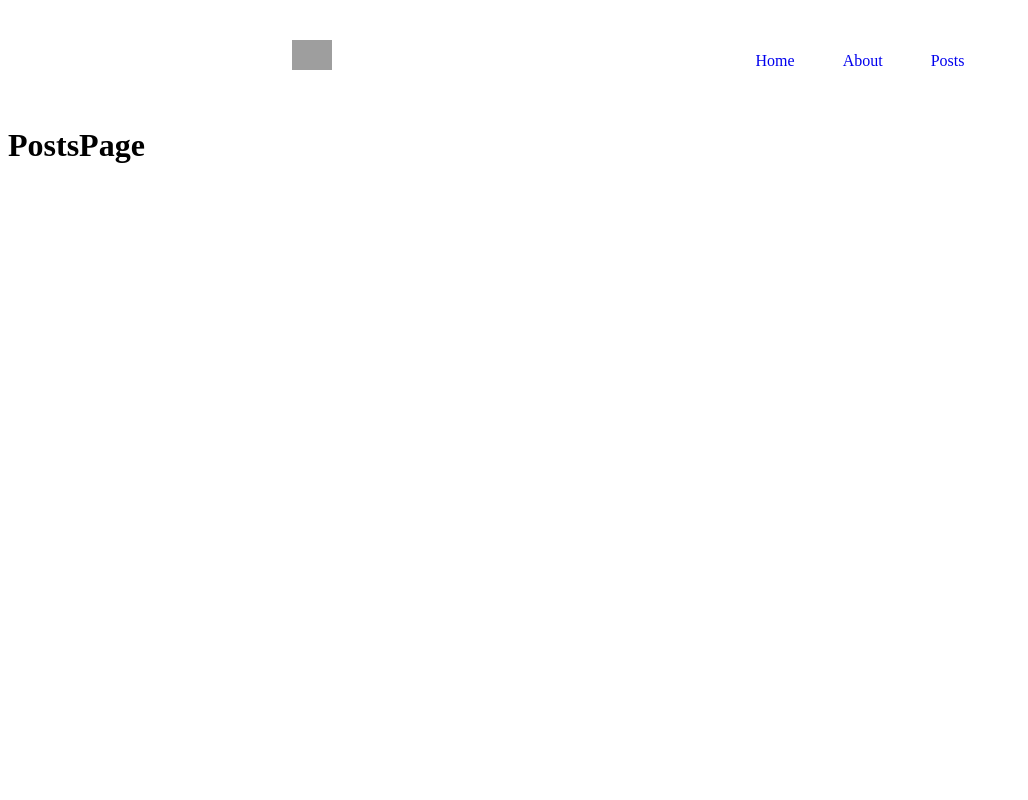
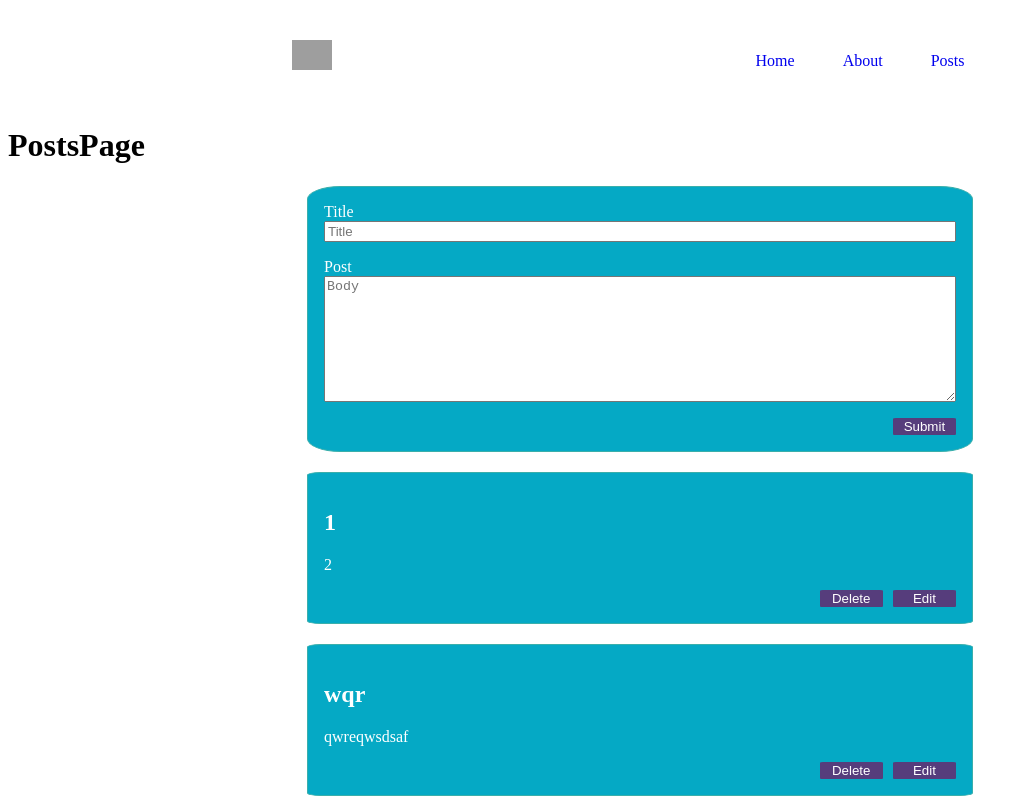
Before and after one commit to Artem2313/basic, a React (Create React App) app: page /posts in a window 1280 px wide. Shown: the top 800 px of the page, without its empty margins (0-1028 px from the left). Built offline with nearby package versions, Linux system fonts and the light colour scheme; data requests are answered from the project's data file; grey boxes are pictures that could not be loaded.

Commit message:
almost done

```diff
--- a/db.json
+++ b/db.json
@@ -1,13 +1,8 @@
 {
   "posts": [
     {
-      "title": "Next.jsx",
-      "body": "ffsaf122",
-      "id": 3
-    },
-    {
-      "title": "asfadsf",
-      "body": "asfdasf232",
+      "title": "1",
+      "body": "2",
       "id": 4
     },
     {
@@ -34,6 +29,11 @@
       "title": "fdsaf",
       "body": "safdas",
       "id": 9
+    },
+    {
+      "title": "23",
+      "body": "23",
+      "id": 11
     }
   ]
 }
--- a/src/component/Modal/Modal.jsx
+++ b/src/component/Modal/Modal.jsx
@@ -35,13 +35,13 @@ export default class Modal extends Component {
       return;
     }
 
-    this.props.onCloseModal();
+    this.props.onHandleModal();
   };
 
   handleKeyPress = e => {
     if (e.code !== 'Escape') return;
 
-    this.props.onCloseModal();
+    this.props.onHandleModal();
   };
 
   handleChange = e => {
@@ -57,11 +57,11 @@ export default class Modal extends Component {
     const data = { title, body };
     onUpdatePost({ id, data });
     this.setState({ title: '', body: '' });
-    this.props.onCloseModal();
+    this.props.onHandleModal();
   };
 
   render() {
-    const { onCloseModal } = this.props;
+    const { onHandleModal } = this.props;
     const { title, body } = this.state;
     return (
       <BackDropCss ref={this.backdropRef} onClick={this.handleBackdropClick}>
@@ -84,7 +84,7 @@ export default class Modal extends Component {
               <Submit type="submit" value="Submit" />
             </FlexDiv>
           </Form>
-          <Button type="button" onClick={() => onCloseModal()}>
+          <Button type="button" onClick={() => onHandleModal()}>
             Close
           </Button>
         </ModalCss>
@@ -99,6 +99,6 @@ Modal.propTypes = {
     body: PropTypes.string.isRequired,
     id: PropTypes.number.isRequired,
   }).isRequired,
-  onCloseModal: PropTypes.func.isRequired,
+  onHandleModal: PropTypes.func.isRequired,
   onUpdatePost: PropTypes.func.isRequired,
 };
--- a/src/component/Post/Post.jsx
+++ b/src/component/Post/Post.jsx
@@ -1,5 +1,6 @@
 import React from 'react';
 import PropTypes from 'prop-types';
+
 import { Container, Button, FlexDiv } from './PostStyles';
 
 const Post = ({ post: { title, body, id }, onDelete, onEdit }) => (
--- /dev/null
+++ b/src/component/PostsList/PostsList.jsx
@@ -0,0 +1,16 @@
+import React from 'react';
+import { Link, withRouter } from 'react-router-dom';
+import Post from '../Post/Post';
+
+const PostList = ({ posts, onDelete, onEdit, match }) =>
+  posts.map(post => (
+    <Post key={post.id} post={post} onDelete={onDelete} onEdit={onEdit}>
+      {
+        <Link to={`${match.path}/${post.id}`}>
+          <h1>To The Post</h1>
+        </Link>
+      }
+    </Post>
+  ));
+
+export default withRouter(PostList);
--- a/src/pages/PostPage/PostPage.jsx
+++ b/src/pages/PostPage/PostPage.jsx
@@ -1,12 +1,28 @@
 import React, { Component } from 'react';
+import * as API from '../../services/API';
+import Post from '../../component/Post/Post';
+
+const getIdFromProps = props => props.match.params.id;
 
 export default class PostPage extends Component {
-  state = {};
+  state = { post: null };
+
+  componentDidMount() {
+    const id = getIdFromProps(this.props);
+    API.fetchPostWithId(id).then(res => this.setState({ post: res.data }));
+  }
+
+  handleGoback = () => {
+    const { history } = this.props;
+    history.push(`/posts`);
+  };
 
   render() {
+    const { post } = this.state;
     return (
       <div>
-        <h1>Post Page</h1>
+        <h1>Single Page</h1>
+        {post && <Post post={post} onGoback={this.handleGoback} />}
       </div>
     );
   }
--- a/src/pages/PostsPage/PostsPage.jsx
+++ b/src/pages/PostsPage/PostsPage.jsx
@@ -1,33 +1,89 @@
 import React, { Component } from 'react';
 import * as API from '../../services/API';
-// import Modal from '../../component/Modal/Modal';
+import PostsList from '../../component/PostsList/PostsList';
+import AddPost from '../../component/AddPost/AddPost';
+import Modal from '../../component/Modal/Modal';
 
 export default class PostsPage extends Component {
   state = {
     posts: [],
+    EditModal: {},
+    IsEditModalOpen: false,
   };
 
+  // Get Posts
   componentDidMount() {
     API.fetchPosts().then(res => {
       this.setState({ posts: res.data });
     });
   }
 
+  // Create post
+
+  handlePost = ({ title, body }) => {
+    API.createPost({ title, body }).then(res =>
+      this.setState(prevState => ({ posts: [res.data, ...prevState.posts] })),
+    );
+  };
+
+  // Delete Posts
+
+  handleDelete = id => {
+    API.deletePost(id).then(
+      this.setState(prevState => ({
+        posts: [...prevState.posts.filter(post => post.id !== id)],
+      })),
+    );
+  };
+
+  // Update Post
+
+  handleUpdate = ({ id, data }) => {
+    API.updatePost({ id, data }).then(res => {
+      this.setState(prevState => ({
+        posts: prevState.posts.map(post =>
+          post.id === id
+            ? { ...post, title: res.data.title, body: res.data.body }
+            : post,
+        ),
+      }));
+    });
+  };
+
+  // OpenModal
+
+  handleModal = () =>
+    this.setState(prevState => ({
+      IsEditModalOpen: !prevState.IsEditModalOpen,
+    }));
+
+  // EditMode
+
+  handleEdit = ({ id, title, body }) => {
+    this.setState({ EditModal: { id, title, body } });
+    this.handleModal();
+  };
+
   render() {
-    console.log(this.state.posts);
+    const { posts, EditModal, IsEditModalOpen } = this.state;
     return (
       <div>
         <h1>PostsPage</h1>
-        {/* <PostsList />
-        <AddPost />
+        <AddPost onAddPost={this.handlePost} />
+        <PostsList
+          posts={posts}
+          onDelete={this.handleDelete}
+          onEdit={this.handleEdit}
+        />
         {IsEditModalOpen && (
           <Modal
             key={EditModal.id}
             post={EditModal}
             IsEditModalOpen={IsEditModalOpen}
-            onCloseModal={this.closeModal}
-            onUpdatePost={this.handleUpdat}
-          /> */}
+            onHandleModal={this.handleModal}
+            onUpdatePost={this.handleUpdate}
+          />
+        )}
       </div>
     );
   }
--- a/src/services/API.js
+++ b/src/services/API.js
@@ -22,3 +22,7 @@ export const deletePost = id => {
 export const updatePost = ({ id, data }) => {
   return axios.put(`${url}/${id}`, data);
 };
+
+export const fetchPostWithId = id => {
+  return axios.get(`${url}/${id}`);
+};
```
Also changed, not shown: src/component/PostList/PostList.jsx (deleted, +0 -9 lines).
